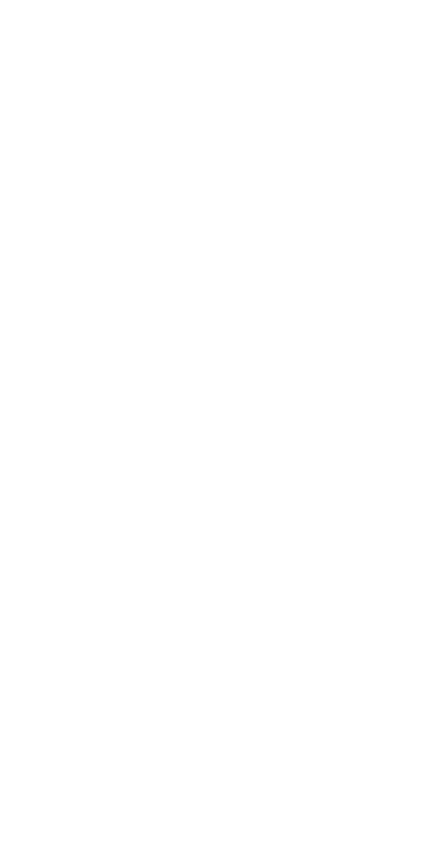
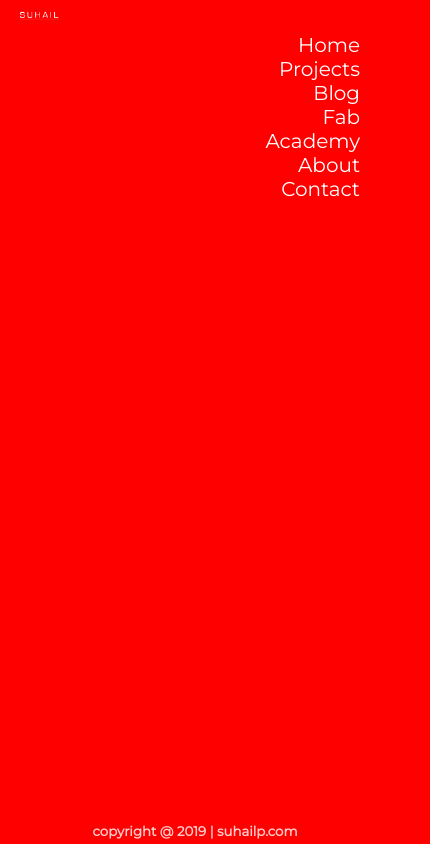
Before and after one commit to suhail-jr/suhail-jr.github.io, a plain HTML site: page index.html in a window 390 px wide. Shown: the whole page, 430 px wide, since content can reach past the window. Drawn offline with Linux system fonts and the light colour scheme; no server answers.

Commit message:
updated with mobile device support(beta)

```diff
--- a/css/style.css
+++ b/css/style.css
@@ -1,9 +1,11 @@
 @import url('https://fonts.googleapis.com/css?family=Montserrat');
+
 body{
-    margin: 0;
-    padding: 0;
-    max-height: 100vh;
-   max-width: 100vw;
+    margin: 0px;
+    padding: 0px;
+    min-height: 100vh;
+   min-width: 100vw;
+
 
 }
 
@@ -11,16 +13,26 @@ body{
 #particles-js
 {
 
-    max-height: 110vh;
-    max-width: 100vw;
-    background:#f00;
+  min-width: 100%;
+  min-height: 100%;
+ background-size: cover;
+ background-repeat: no-repeat;
+ position: absolute;
+ background:#f00;
 }
+canvas{
+  min-width: 100vw;
+  min-height: 100vh;
+   display: block;
+    vertical-align: bottom;
+   }
+
 
 nav {
 
-    padding-top: 0%;
-    position: absolute;
-    top: 0px; left:37vw;
+
+    position: fixed;
+    top: 2vh; left:45vw;
     max-width: 100vw;
 
     /* The mask-image gives us some extra fading. It is not necessary but without this, you can't face out the box-shadows. This clips our menu */
@@ -32,17 +44,18 @@ nav {
 
   nav ul {
     text-align: right;
-
-    width: 100%;
+   height: 0vh;
+    width: auto;
 
   }
 
   nav ul li {
-    display: inline-block;
+    display:inline-flex;
   }
 
   nav ul li a {
-    padding: 30px;
+    padding-right: 30px;
+    padding-left: 30px;
     font-family: 'Montserrat', sans-serif;
     color: rgba(255, 255, 255, 1);
 
@@ -53,17 +66,65 @@ nav {
   .img {
     padding-top:3%;
     padding-left: 5%;
-    position: absolute;
+    position: fixed;
     float: left;
     width: 10%;
     height: auto;
 
   }
- #copyright{
 
-    font-family: 'Montserrat', sans-serif;
-    position: absolute;
-    top: 150%; bottom:50% ;
-    color: bisque;
+
+
+ .cpy h1
+ {
+ color: white;
+ opacity:0.5 ;
+ font-family: 'Montserrat', sans-serif;
+ position: absolute;
+ float: right;
+
+left: 45%;
+bottom: 1%;
+ font-size: 10px;
 
  }
+
+ .footer {
+  position: fixed;
+  left: 0;
+  bottom: -2%;
+  width: 100vw;
+  background-color:rgba(red,0,0, 0.5);
+  opacity: 1;
+  color: white;
+  text-align: center;
+  font-family: 'Montserrat', sans-serif;
+
+}
+
+
+.footer h5{
+  opacity: 0.8;
+
+}
+
+@media only screen and (max-width: 414px) {
+
+body{
+  min-width:100vw;
+  min-height:100vh;
+  background:#f00;
+  }
+
+  #particles-js{
+
+    min-width: 100%;
+    min-height: 100%;
+   background-size: cover;
+   background-repeat: no-repeat;
+   position: absolute;
+
+
+
+  }
+}
--- a/index.html
+++ b/index.html
@@ -3,14 +3,16 @@
 
 <html lang="en">
 <head>
-    <meta charset="UTF-8">
-    <meta name="vieport">
-    <meta http-equiv="X-UA-Compatible" content="ie=edge">
+
+<meta name="viewport" content="width=device-width,initial-scale=1">
+
+
    <link rel="stylesheet" href="css/style.css">
    <link href="https://fonts.googleapis.com/css?family=Montserrat" rel="stylesheet">
 
 </head>
 <body>
+
 
 <div id="particles-js">
 
@@ -19,8 +21,6 @@
     <script type="text/javascript" src="js/particles.js"></script>
     <script type="text/javascript" src="js/app.js"></script>
     <script type="text/javascript" src="http://www.jsdelivr.com/#!particles.js"></script>
-
-</div>
 
 </div>
 
@@ -47,6 +47,10 @@
           </li>
         </ul>
       </nav>
+   <div class="footer">
+
+    <h5>copyright @ 2019 | suhailp.com</h5>
+   </div>
 
 
 
```
Also changed, not shown: responsive.js (added).
